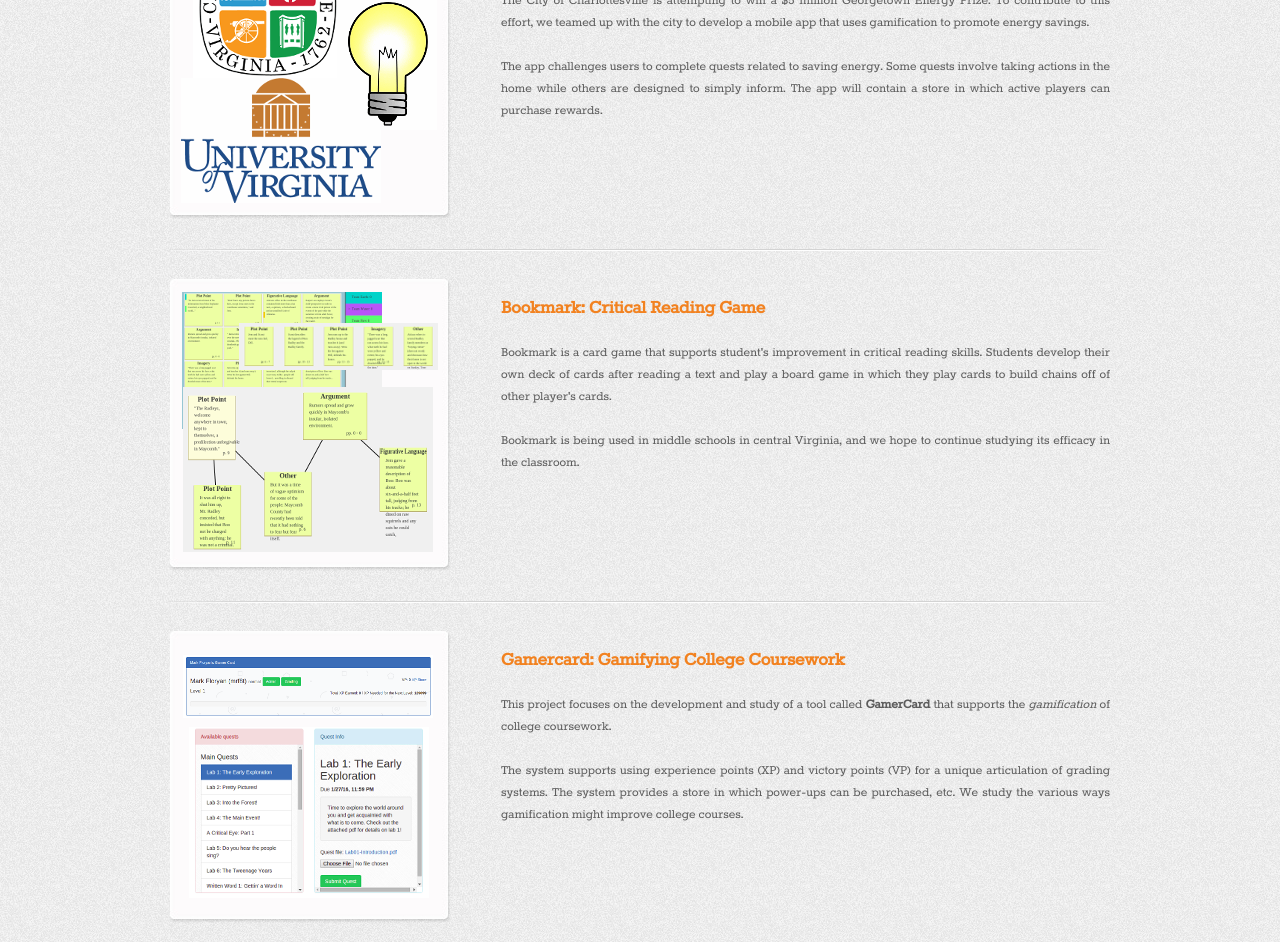
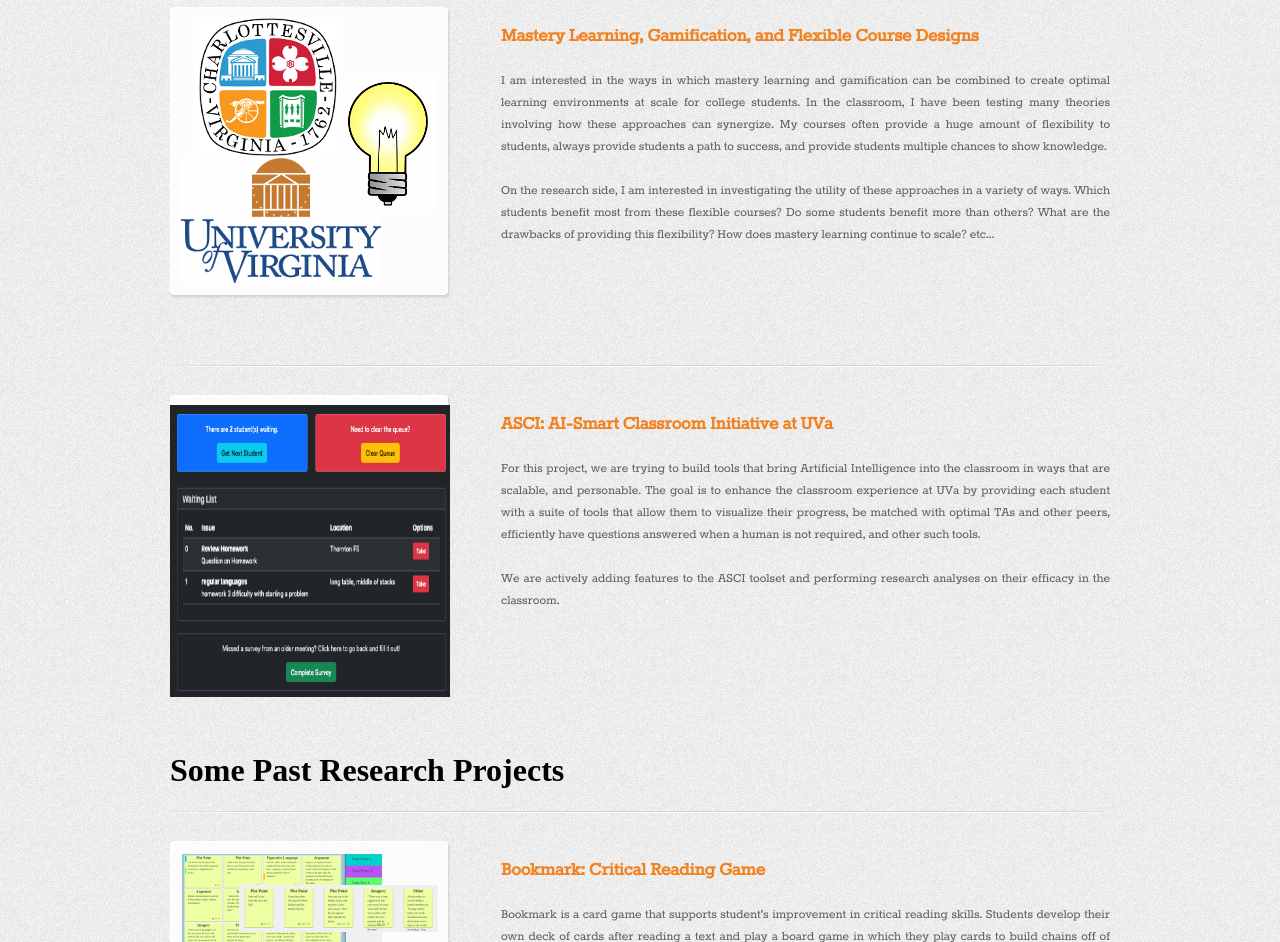
Before and after one commit to markfloryan/mrf8t, a plain HTML site: page research.html in a window 1280 px wide. Shown: the part 214-1156 px from the top of the page. Drawn offline with Linux system fonts and the light colour scheme.

Commit message:
research page

```diff
--- a/research.html
+++ b/research.html
@@ -22,6 +22,7 @@
 				</ul>
 			</div>
 			<div class="body">
+				<h1>Current Research Projects</h1>
 				<ul>
 				<li>
 					<div class="featured">
@@ -35,12 +36,38 @@
 					</div>
 					<div>
 						<br>
-						<h3>Using Gamification to Promote Energy Savings</h3>
-						<p><br>The City of Charlottesville is attempting to win a $5 million Georgetown Energy Prize. To contribute to this effort, we teamed up with the city to develop a mobile app that uses gamification to promote energy savings.
+						<h3>Mastery Learning, Gamification, and Flexible Course Designs</h3>
+						<p><br>I am interested in the ways in which mastery learning and gamification can be combined to create optimal learning environments at scale for college students. In the classroom, I have been testing many theories involving how these approaches can synergize. My courses often provide a huge amount of flexibility to students, always provide students a path to success, and provide students multiple chances to show knowledge.
 						<br><br>
-						The app challenges users to complete quests related to saving energy. Some quests involve taking actions in the home while others are designed to simply inform. The app will contain a store in which active players can purchase rewards.</p>
+						On the research side, I am interested in investigating the utility of these approaches in a variety of ways. Which students benefit most from these flexible courses? Do some students benefit more than others? What are the drawbacks of providing this flexibility? How does mastery learning continue to scale? etc...</p>
 					</div>
 				</li>
+				<li>
+					<div class="featured">
+						<img src="images/asci.png" width="100%" height="100%" alt=""/>
+						<!--<ul>
+							<li><a href="#"><img src="images/pastry1.jpg" alt=""/></a></li>
+							<li><a href="#"><img src="images/pastry2.jpg" alt=""/></a></li>
+							<li><a href="#"><img src="images/pastry3.jpg" alt=""/></a></li>
+						</ul>
+						<a href="#">click to enlarge image</a>-->
+					</div>
+					<div>
+						<br>
+						<h3>ASCI: AI-Smart Classroom Initiative at UVa</h3>
+						<p><br>For this project, we are trying to build tools that bring Artificial Intelligence into the classroom in ways that are scalable, and personable. The goal is to enhance the classroom experience at UVa by providing each student with a suite of tools that allow them to visualize their progress, be matched with optimal TAs and other peers, efficiently have questions answered when a human is not required, and other such tools.
+						<br><br>
+						We are actively adding features to the ASCI toolset and performing research analyses on their efficacy in the classroom.</p>
+					</div>
+				</li>
+
+
+
+
+
+
+				<h1>Some Past Research Projects</h1>
+
 				<li>
 					<div class="featured">
 						<img src="images/Bookmark.png" alt=""/>
```
Also changed, not shown: images/asci.png (added), 2 other files.
